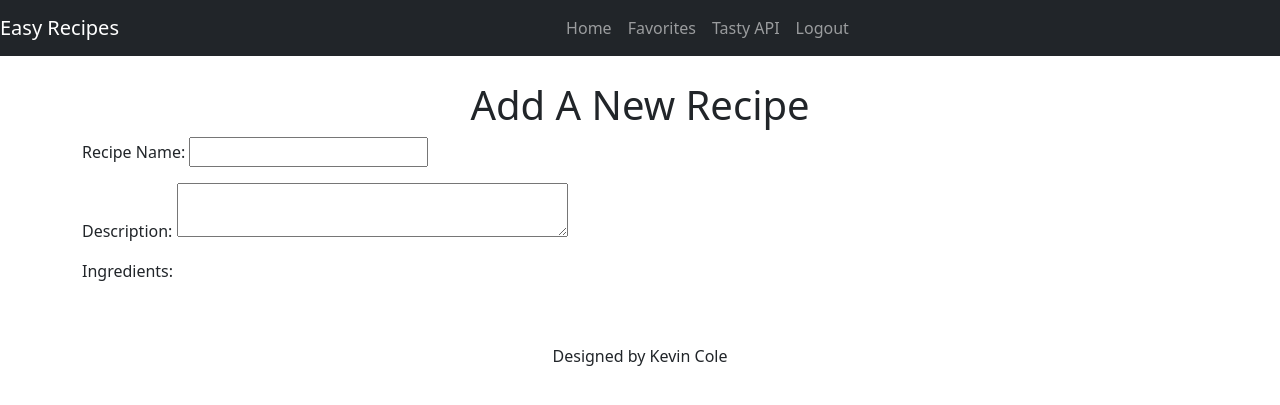
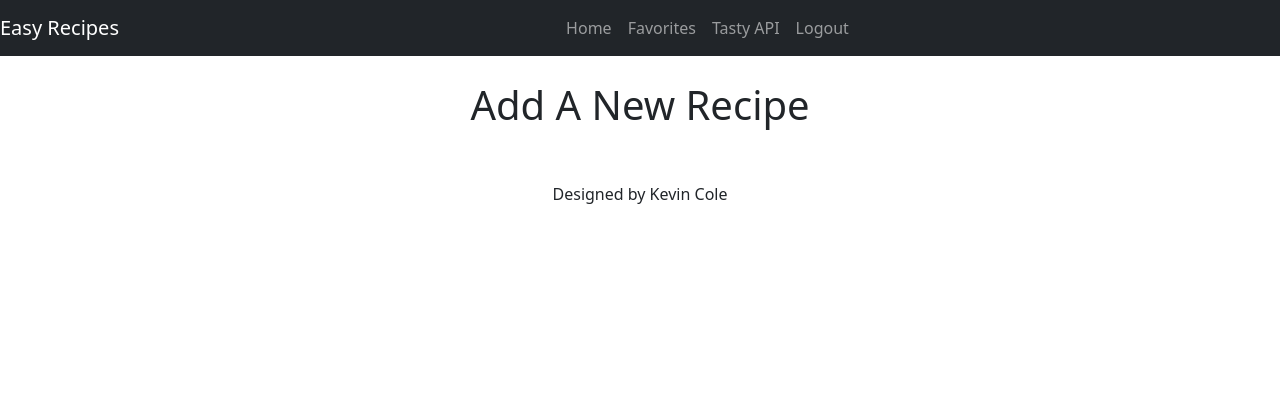
Before and after one commit to kfcole20/easy_recipes, a Django app: page /add_recipe in a window 1280 px wide. Shown: the top 405 px of the page. Run offline with Django 3.2, Linux system fonts and the light colour scheme; parts of the project's set-up code (start-up, migrations or seed data) failed here and were passed over.

Commit message:
updated forms and models, as well as implementedan add page

```diff
--- a/main_app/forms.py
+++ b/main_app/forms.py
@@ -1,5 +1,5 @@
 from django import forms
-from .models import Ingredient
+from .models import *
 from django.forms.widgets import Textarea
 
 class Login_Form(forms.Form):
@@ -13,12 +13,12 @@ class Registration_Form(forms.Form):
     password= forms.CharField(label='Password', widget=forms.PasswordInput(), min_length=8)
     confirm_password= forms.CharField(label='Confirm Password', widget=forms.PasswordInput(), min_length=8)
 
-class Recipe_Form(forms.Form):
-    ingredients_choices=Ingredient.objects.all()
-    name= forms.CharField(label='Recipe Name', max_length=40, min_length=2)
-    description=forms.CharField(label='Description', widget=forms.Textarea(attrs={'rows':2, 'cols':40}))
-    ingredients=forms.MultipleChoiceField(
-        required=False,
-        widget=forms.CheckboxSelectMultiple,
-        choices=ingredients_choices,
-    )
+# class Recipe_Form(forms.Form):
+#     ingredients_choices=Ingredient.objects.all()
+#     name= forms.CharField(label='Recipe Name', max_length=40, min_length=2)
+#     description=forms.CharField(label='Description', widget=forms.Textarea(attrs={'rows':2, 'cols':40}))
+#     ingredient_needed=forms.MultipleChoiceField(
+#         required=False,
+#         widget=forms.CheckboxSelectMultiple,
+#         choices=ingredients_choices,
+#     )
--- a/main_app/templates/add_recipe.html
+++ b/main_app/templates/add_recipe.html
@@ -5,8 +5,7 @@
     <h1>Add A New Recipe</h1>
     <div class="add_form">
         <form action="/create_recipe" method="post">
-            {%csrf_token%}
-            {{form.as_p}}
+
 
         </form>
     </div>
--- a/main_app/views.py
+++ b/main_app/views.py
@@ -62,7 +62,4 @@ def logout(request):
     return redirect('/')
 
 def add_recipe(request):
-    context={
-        'form':Recipe_Form()
-    }
-    return render(request, 'add_recipe.html', context)
+    return render(request, 'add_recipe.html')
```
Also changed, not shown: main_app/models.py (+5 -7 lines), db.sqlite3, main_app/migrations/0002_auto_20211013_1044.py (added).
